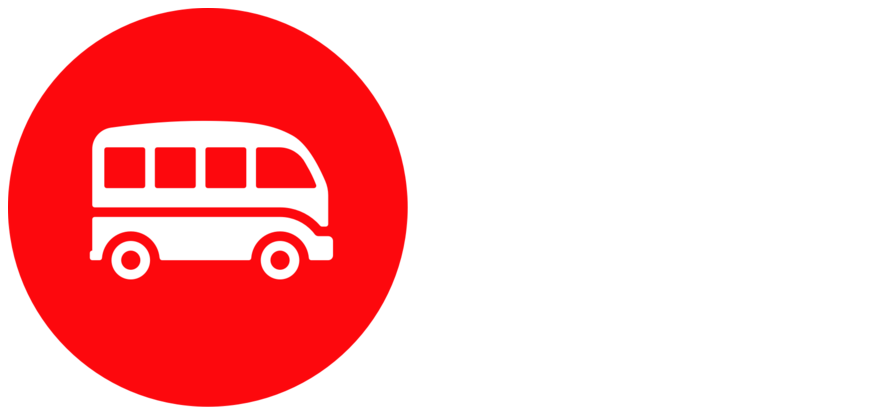
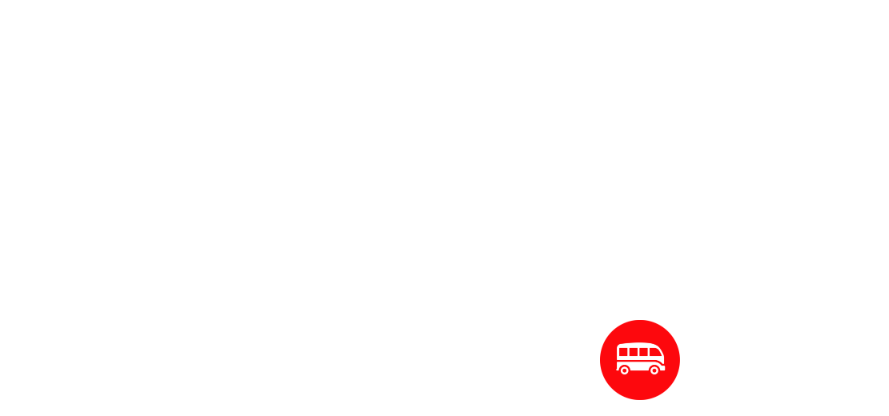
Before and after one commit to Brianhuynh97/git-101, a plain HTML site: page index.html in a window 1280 px wide. Shown: the top 416 px of the page, without its empty margins (0-889 px from the left). Drawn offline with Linux system fonts and the light colour scheme.

Commit message:
Centered image and tagline

```diff
--- a/index.html
+++ b/index.html
@@ -1,8 +1,12 @@
 <!DOCTYPE html>
 <html>
-<head></head>
+<head>
+	<link rel="stylesheet" href="style3.css">
+</head>
 <body>
-	<img src="lewagon-circle.png" alt="">
-	<h1>Coming soon... Le Wagon</h1>
+	<div id="container">
+		<img id="logo" src="lewagon-circle.png" alt="">
+		<h1>Coming soon... Le Wagon</h1>
+	</div>
 </body>
 </html>
--- /dev/null
+++ b/style3.css
@@ -0,0 +1,17 @@
+body {
+	margin:  0;
+	font-family: Helvetica;
+}
+
+#logo {
+	height: 80px;
+	width: 80px;
+}
+
+#container {
+	display: flex;
+	align-items: center;
+	justify-content: center;
+	height: 100vh;
+	flex-direction: column;
+}
```
